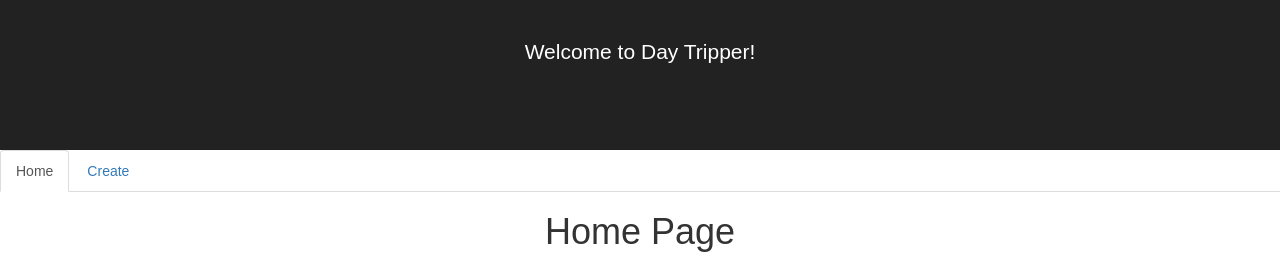
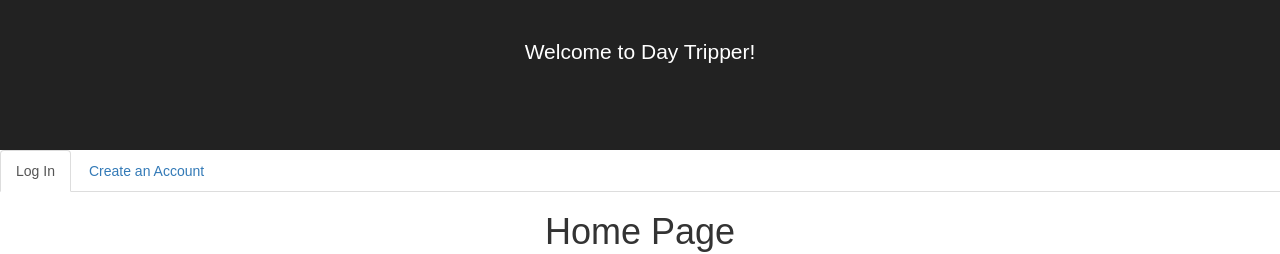
Before and after one commit to Rfranco92/DayTripper, a React (Create React App) app in the folder client/: page / in a window 1280 px wide. Shown: the top 254 px of the page. Built offline with nearby package versions, Linux system fonts and the light colour scheme.

Commit message:
minor changes

```diff
--- a/client/src/components/Navpills.js
+++ b/client/src/components/Navpills.js
@@ -4,10 +4,10 @@ import { Link } from "react-router-dom";
 const Navpills = () =>
   <ul className="nav nav-tabs">
     <li className={window.location.pathname === "/" ? "active" : ""}>
-      <Link to="/">Home</Link>
+      <Link to="/">Log In</Link>
     </li>
     <li className={window.location.pathname === "/create" ? "active" : ""}>
-      <Link to="/create">Create</Link>
+      <Link to="/create">Create an Account</Link>
     </li>
   </ul>;
 
```
